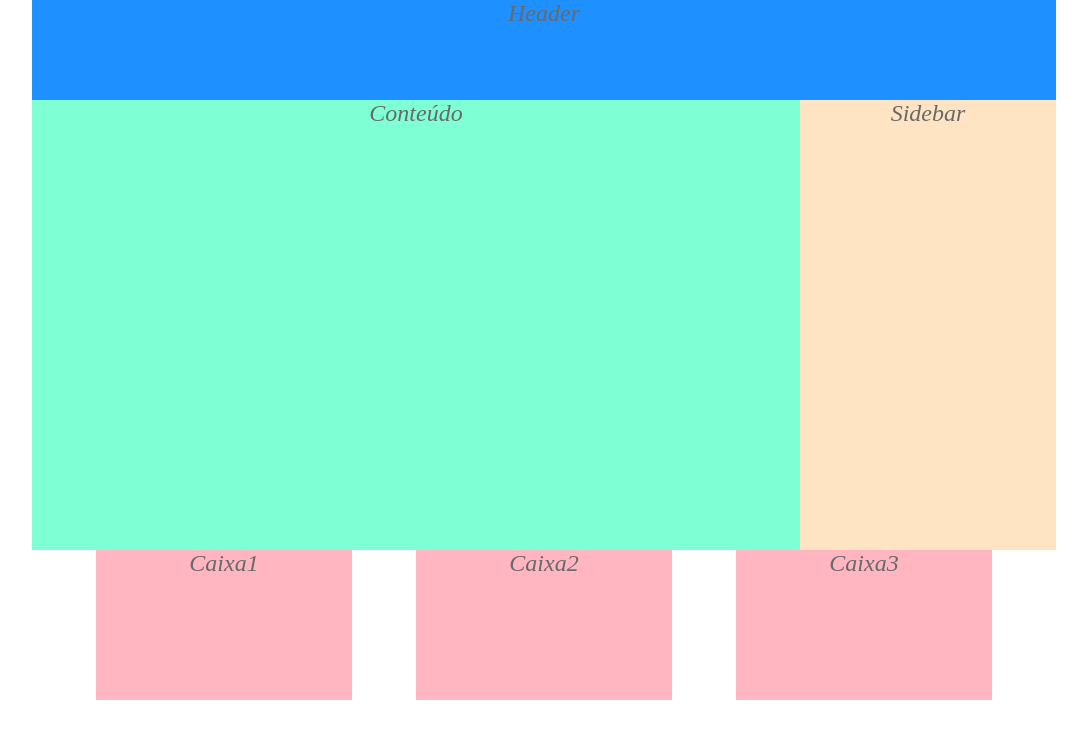
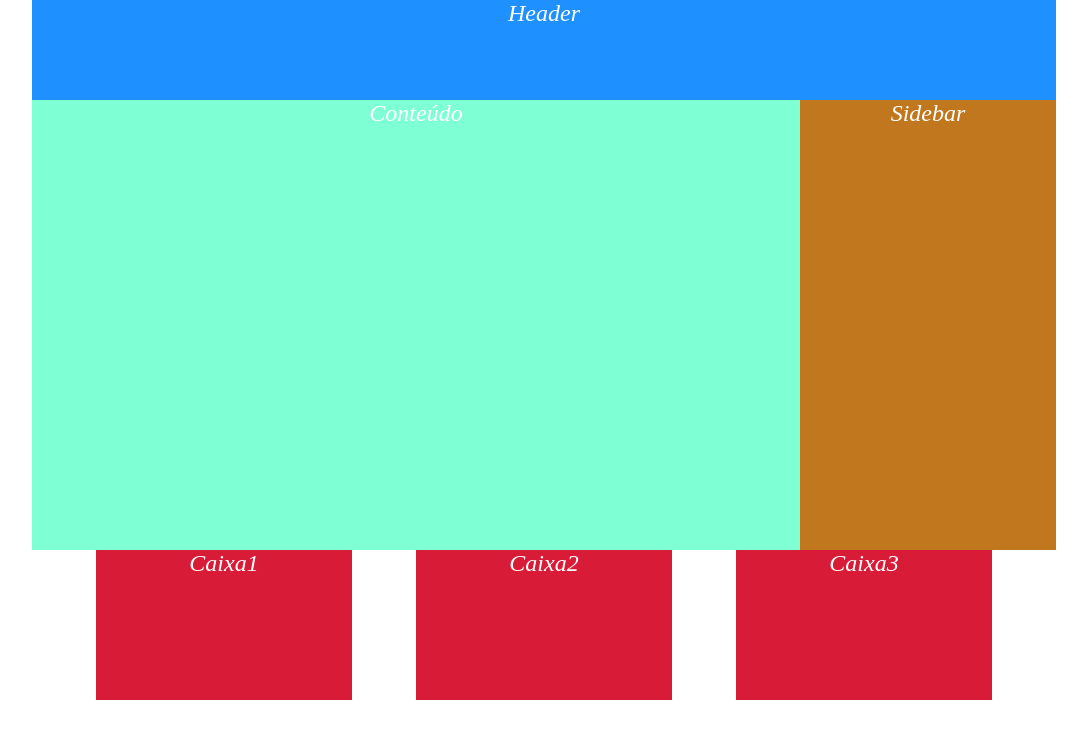
Before and after one commit to chritianegozza/HTMLSem-nticoFlexbox, a plain HTML site: page grid/index.html in a window 1280 px wide. Shown: the whole page, without its empty margins (96-1183 px from the left). Drawn offline with Linux system fonts and the light colour scheme.

Commit message:
atulizado novas funções

```diff
--- a/grid/index.css
+++ b/grid/index.css
@@ -4,7 +4,7 @@ p{
     margin:0;
     font-size: 1.5rem;
     font-style:italic;
-    color: dimgray;
+    color: #fff;
     text-align: center;
 }
 
@@ -32,7 +32,7 @@ section{
 
 aside{
     grid-area: sidebar;
-    background-color: bisque;
+    background-color: rgb(193, 119, 29);
 }
 
 footer{
@@ -43,5 +43,5 @@ footer{
 
 .caixa1, .caixa2, .caixa3 {
     width: 25%;
-    background-color:lightpink ;
+    background-color:rgb(216, 27, 55) ;
 }
```
